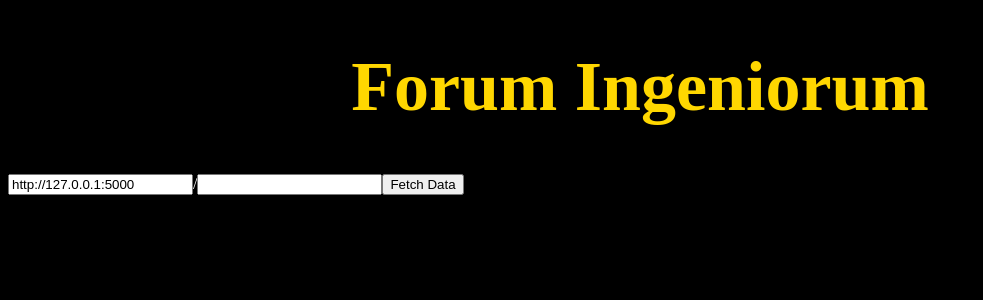
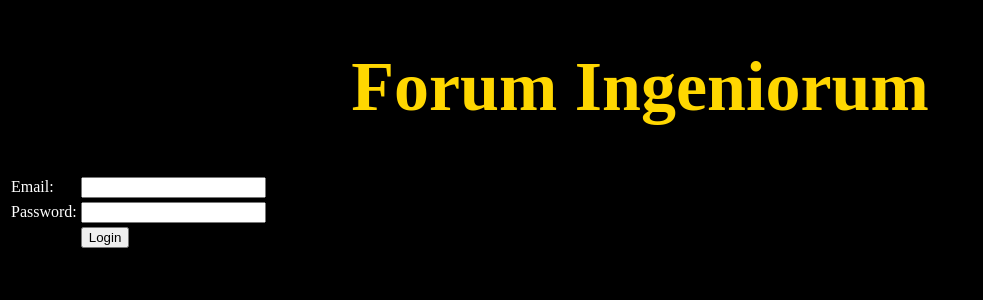
Before and after one commit to CodexIngeniare/drs-discussion-platform, a React (Create React App) app in the folder frontend/: page / in a window 1280 px wide. Shown: the top 300 px of the page, without its empty margins (0-983 px from the left). Built offline with nearby package versions, Linux system fonts and the light colour scheme.

Commit message:
feat(front/components): Implement basic login form
- Implemented form input validation and error messages.
- To be implemented: POST API call.

```diff
--- a/frontend/src/App.js
+++ b/frontend/src/App.js
@@ -1,11 +1,13 @@
 import './styles/App.css';
-import EndpointDataViewer from './components/EndpointDataViewer';
+import LoginForm from './components/LoginForm';
+//import EndpointDataViewer from './components/EndpointDataViewer';
 
 function App() {
   return (
     <div className="App">
       <h1>Forum Ingeniorum</h1>
-      <EndpointDataViewer baseURL="http://127.0.0.1:5000"/>
+      <LoginForm />
+      {/* <EndpointDataViewer baseURL="http://127.0.0.1:5000"/> */}
     </div>
   );
 }
--- /dev/null
+++ b/frontend/src/components/LoginForm.jsx
@@ -0,0 +1,77 @@
+import React, { useState } from 'react';
+
+function LoginForm() {
+    const [email, setEmail] = useState("");
+    const [password, setPassword] = useState("");
+    const [errors, setErrors] = useState({});
+
+    const validateForm = () => {
+        const newErrors = {};
+
+        if (!email) {
+            newErrors.email = "Email is required.";
+        } else if (!/\S+@\S+\.\S+/.test(email)) {
+            newErrors.email = "Please enter a valid email.";
+        }
+
+        if (!password) {
+            newErrors.password = "Password is required.";
+        }
+
+        return newErrors;
+    };
+
+    const handleSubmit = (e) => {
+        e.preventDefault();
+
+        const newErrors = validateForm();
+        setErrors(newErrors);
+    };
+
+    return (
+        <div className="LoginForm">
+            <form onSubmit={handleSubmit}>
+                <table>
+                    <tbody>
+                        <tr>
+                            <td><label htmlFor='email'>Email:</label></td>
+                            <td>
+                                <input id="email"
+                                    type="text"
+                                    value={email}
+                                    onChange={(e) => setEmail(e.target.value)}
+                                />
+                            </td>
+                        </tr>
+                        {errors.email &&
+                        <tr>
+                            <td></td>
+                            <td><span>{errors.email}</span></td>
+                        </tr>}
+                        <tr>
+                            <td><label htmlFor='password'>Password:</label></td>
+                            <td>
+                                <input id="password"
+                                    type="password"
+                                    value={password}
+                                    onChange={(e) => setPassword(e.target.value)}
+                                />
+                            </td>
+                        </tr>
+                        {errors.password &&
+                        <tr>
+                            <td></td>
+                            <td><span>{errors.password}</span></td>
+                        </tr>}
+                        <tr>
+                            <td></td>
+                            <td><button type="submit">Login</button></td>
+                        </tr>
+                    </tbody>
+                </table>
+            </form>
+        </div>
+  );
+}
+
+export default LoginForm;
```
